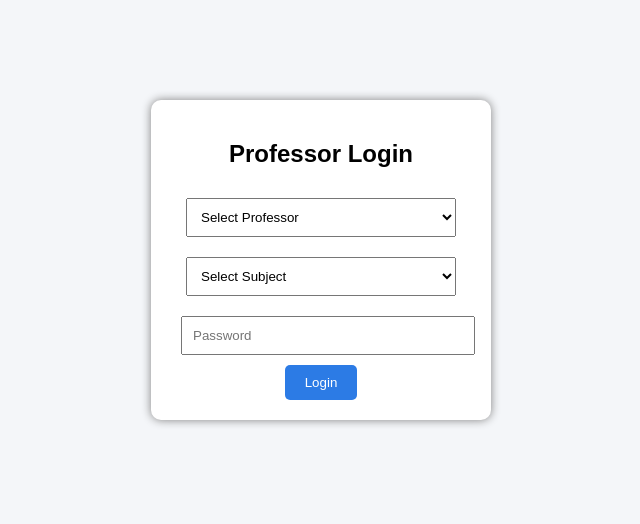
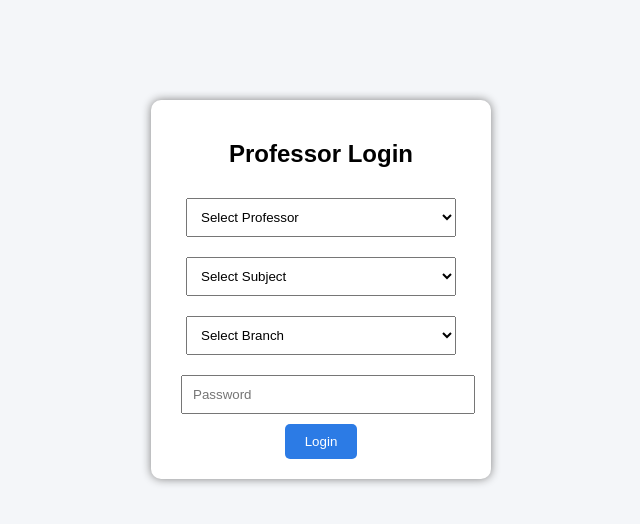
Before and after one commit to srivastavravikuamr-lang/student-attendance, a plain HTML site: page index.html in a window 1280 px wide. Shown: the whole page, without its empty margins (319-959 px from the left). Drawn offline with Linux system fonts and the light colour scheme.

Commit message:
Update index.html

```diff
--- a/index.html
+++ b/index.html
@@ -3,7 +3,7 @@
 <head>
   <title>Student Attendance</title>
   <link rel="stylesheet" href="student_style.css">
-  <script src="student.js"></script>
+
 </head>
 
 <body>
@@ -28,6 +28,14 @@
     <option value="METALLURGY">METALLURGY</option>
   </select>
 
+  <select id="branchSelect" onchange="show()">
+    <option value="">Select Branch</option>
+    <option value="MECHANICAL">Mechanical</option>
+    <option value="CIVIL">Civil</option>
+    <option value="BIOTECH">Biotech</option>
+  </select>
+
+
   <input type="password" id="password" placeholder="Password">
 
   <button onclick="login()">Login</button>
@@ -46,6 +54,6 @@
 <!-- Bottom Right -->
 <div id="profName"></div>
 
-<script src="script.js"></script>
+<script src="student.js"></script>
 </body>
 </html>
```
